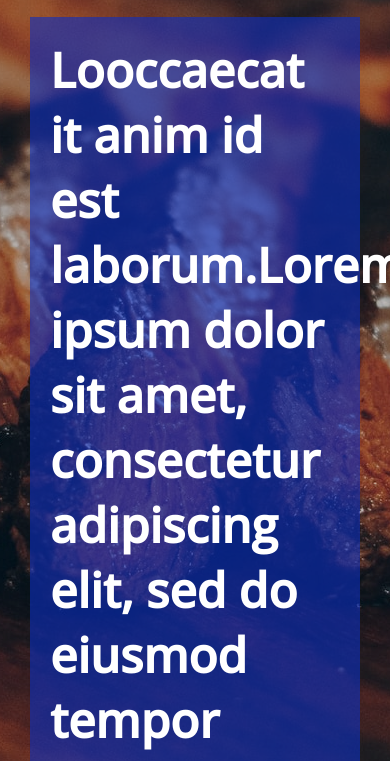
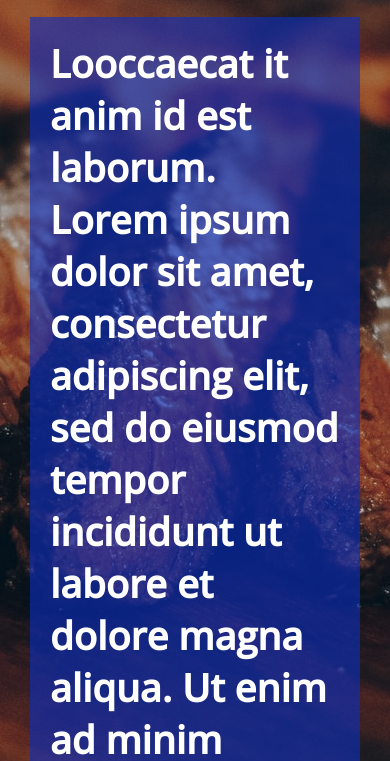
Before and after one commit to Croixed/restaurant, a website built with webpack: page dist/index.html in a window 390 px wide. Shown: the part 83-844 px from the top of the page. Built offline with nearby package versions, Linux system fonts and the light colour scheme.

Commit message:
fixed sample text on mobile

```diff
--- a/src/index.js
+++ b/src/index.js
@@ -44,7 +44,7 @@ header.append(restaurant, links);
 const mainContent = component('div', '', 'main-content');
 
 // sample main content for the first Home page
-const homeContent = component('div', 'Looccaecat it anim id est laborum.Lorem ipsum dolor sit amet, consectetur adipiscing elit, sed do eiusmod tempor incididunt ut labore et dolore magna aliqua. Ut enim ad minim veniam, quis nostrud exercitation ullamco laboris nisi ut aliquip ex ea commodo consequat. Duis aute irure dolor in reprehenderit in voluptate velit esse cillum dolore eu fugiat nulla pariatur. Excepteur sint occaecat cupidatat non proident, sunt in culpa qui officia deserunt mollit anim id est laborum.Lorem ipsum dolor sit amet, consectetur adipiscing elit, sed do eiusmod tempor incididunt ut labore et dolore magna aliqua. Ut enim ad minim veniam, quis nostrud exercitation ullamco laboris nisi ut aliquip ex ea commodo consequat. Duis aute irure dolor in reprehenderit in voluptate velit esse cillum dolore eu fugiat nulla pariatur. Excepteur sint occaecat cupidatat non proident, sunt in culpa qui officia deserunt mollit anim id est laborum.', 'home-content');
+const homeContent = component('div', 'Looccaecat it anim id est laborum. Lorem ipsum dolor sit amet, consectetur adipiscing elit, sed do eiusmod tempor incididunt ut labore et dolore magna aliqua. Ut enim ad minim veniam, quis nostrud exercitation ullamco laboris nisi ut aliquip ex ea commodo consequat. Duis aute irure dolor in reprit in voluptate velit esse cillum dolore eu fugiat nulla pariatur. Excepteur sint occaecat cupidatat non proident, sunt in culpa qui officia deserunt mollit anim id est laborum.Lorem ipsum dolor sit amet, consectetur adipiscing elit, sed do eiusmod tempor incididunt ut labore et dolore magna aliqua. Ut enim ad minim veniam, quis nostrud exercitation ullamco laboris nisi ut aliquip ex ea commodo consequat. Duis aute irure dolor in reprehenderit in voluptate velit esse cillum dolore eu fugiat nulla pariatur. Excepteur sint occaecat cupidatat non proident, sunt in culpa qui officia deserunt mollit anim id est laborum.', 'home-content');
 homeContent.appendChild(lineBreak);
 homeContent.appendChild(mySteak);
 mainContent.appendChild(homeContent);
--- a/src/style.css
+++ b/src/style.css
@@ -77,7 +77,7 @@ body {
 
 .home-content {
   height: 100%; /* this is a child of main-content, so why doesn't this work? */
-  font-size: 3rem;
+  font-size: 2.4rem;
   background-color: rgba(13, 47, 196, 0.6);
   padding: 20px;
   padding-bottom: 0px;
```
Also changed, not shown: dist/index.bundle.js.
